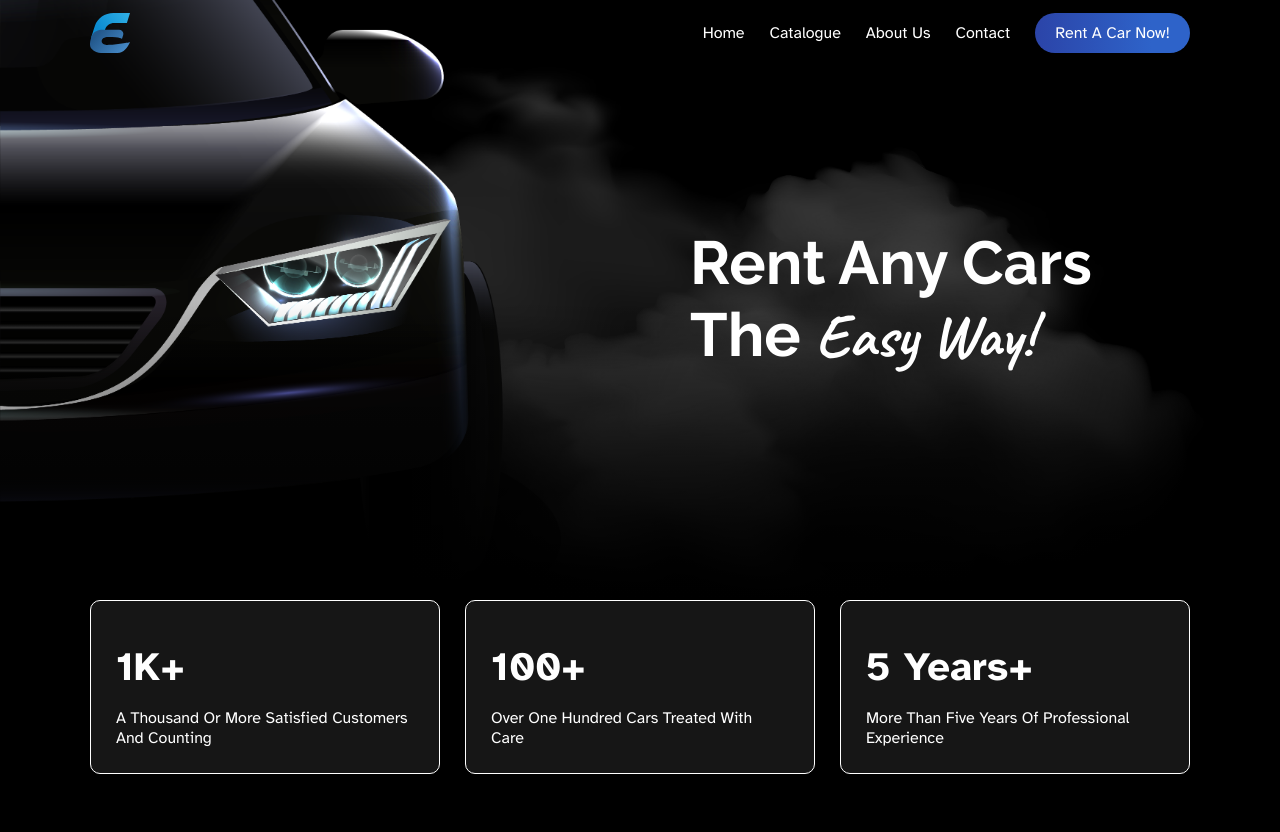
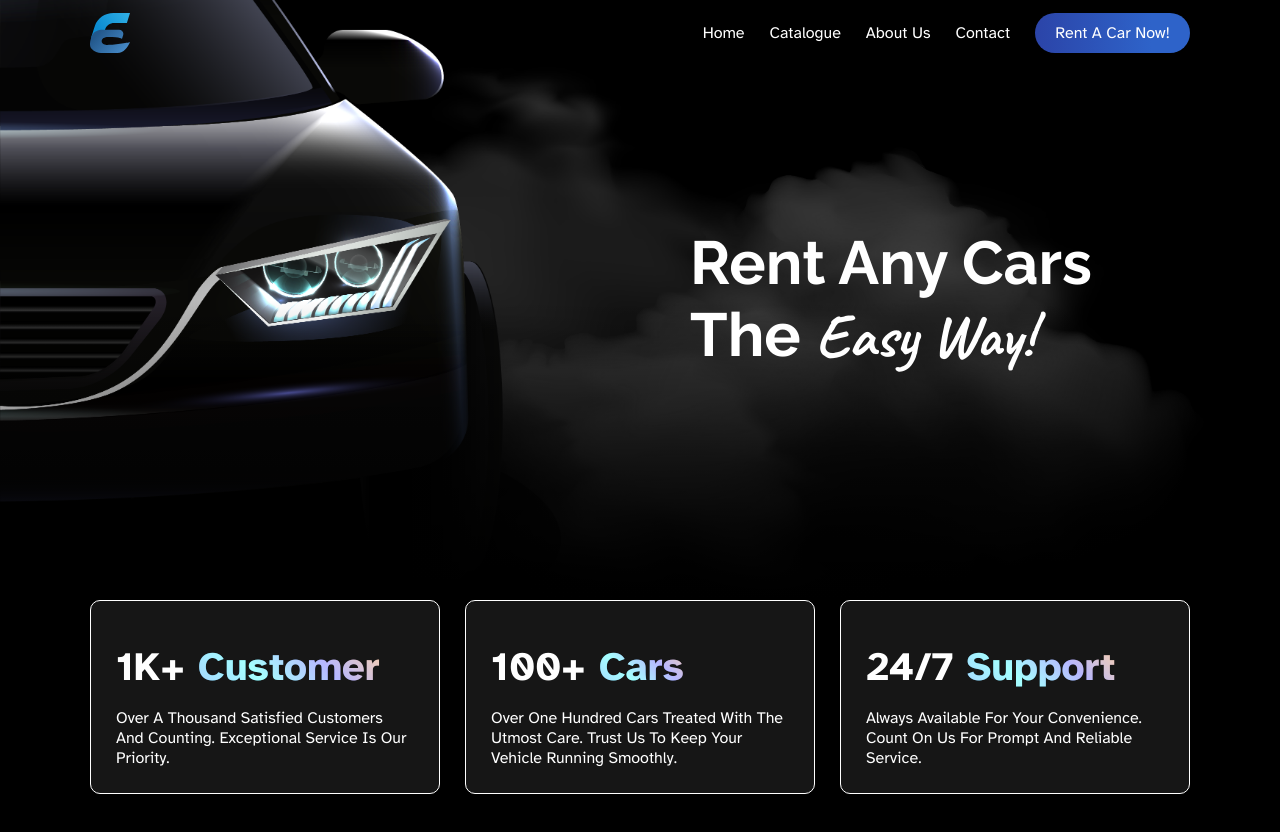
Before and after one commit to mwww/EasyRent, a React (Vite) app: page / in a window 1280 px wide. Shown: the top 832 px of the page. Built offline with nearby package versions, Linux system fonts and the light colour scheme.

Commit message:
omg this is messy
update card entry

```diff
--- a/src/pages/index/main/superiority/superiority.tsx
+++ b/src/pages/index/main/superiority/superiority.tsx
@@ -14,24 +14,73 @@ export default function Superiority() {
     //   illustration: '5 Years+',
     //   tagline: 'more than 5 Years of experience.',
     // },
+
+    // {
+    //   illustration: '1K+',
+    //   tagline: 'A thousand or more satisfied customers and counting',
+    // },
+    // {
+    //   illustration: '100+',
+    //   tagline: 'Over one hundred cars treated with care',
+    // },
+    // {
+    //   illustration: '5 Years+',
+    //   tagline: 'More than five years of professional experience',
+    // },
+
+    // {
+    //   illustration: '5 Years+',
+    //   tagline:
+    //     'With more than five years of professional experience in the industry, we have built a reputation for excellence and reliability. Our team of experts is committed to staying up-to-date with the latest trends and technologies to provide you with the best possible service.',
+    // },
+    // {
+    //   illustration: '$$$',
+    //   tagline:
+    //     "At our company, we believe that you should never have to sacrifice quality for affordability. That's why we offer affordable prices without compromising on the quality of our service. You can trust us to provide you with the best possible value for your money.",
+    // },
+
+    // {
+    //   illustration: '1K+ Customer',
+    //   tagline:
+    //     'Our commitment to exceptional customer service has resulted in over a thousand satisfied customers and counting. We take pride in providing top-notch service to each and every one of our clients.',
+    // },
+    // {
+    //   illustration: '100+ Cars',
+    //   tagline:
+    //     'We have treated over one hundred cars with the utmost care and attention to detail. Our experienced technicians are dedicated to ensuring that each vehicle receives the best possible service to keep it running smoothly.',
+    // },
+    // {
+    //   illustration: '24/7 Support',
+    //   tagline:
+    //     'We understand that car troubles can happen at any time, which is why we are always available for your convenience. Our 24/7 service ensures that you can get the help you need whenever you need it.',
+    // },
+
     {
-      illustration: '1K+',
-      tagline: 'A thousand or more satisfied customers and counting',
+      //   illustration: '1K+ Customer',
+      illustration: ['1K+', 'Customer'],
+      tagline:
+        'Over a thousand satisfied customers and counting. Exceptional service is our priority.',
     },
     {
-      illustration: '100+',
-      tagline: 'Over one hundred cars treated with care',
+      illustration: ['100+', 'Cars'],
+      tagline:
+        'Over one hundred cars treated with the utmost care. Trust us to keep your vehicle running smoothly.',
     },
     {
-      illustration: '5 Years+',
-      tagline: 'More than five years of professional experience',
+      illustration: ['24/7', 'Support'],
+      tagline:
+        'Always available for your convenience. Count on us for prompt and reliable service.',
     },
   ]
   return (
     <section className={css.cards}>
       {superior_data.map((data) => (
         <div className={css.card}>
-          <h3>{data.illustration}</h3>
+          <h3>
+            {data.illustration[0]}
+            &nbsp;
+            <span>{data.illustration[1]}</span>
+          </h3>
           <p>{data.tagline}</p>
         </div>
       ))}
```
